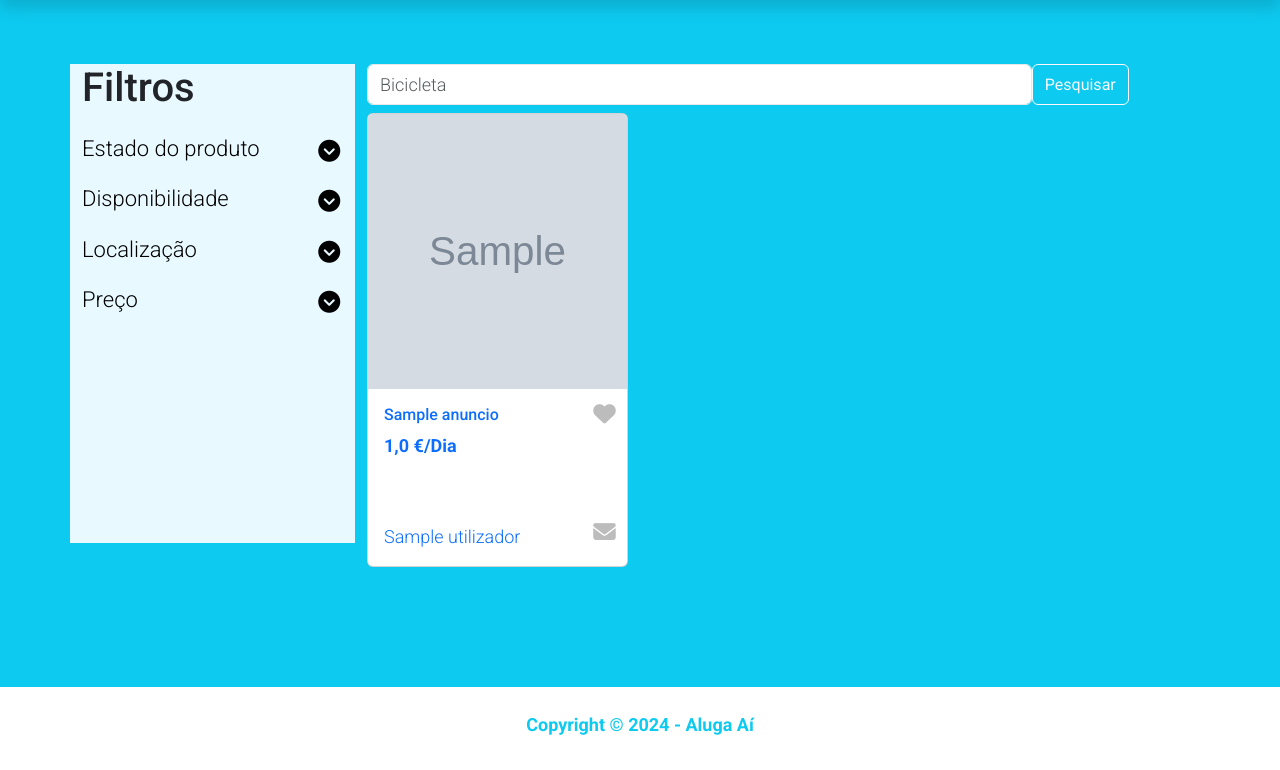
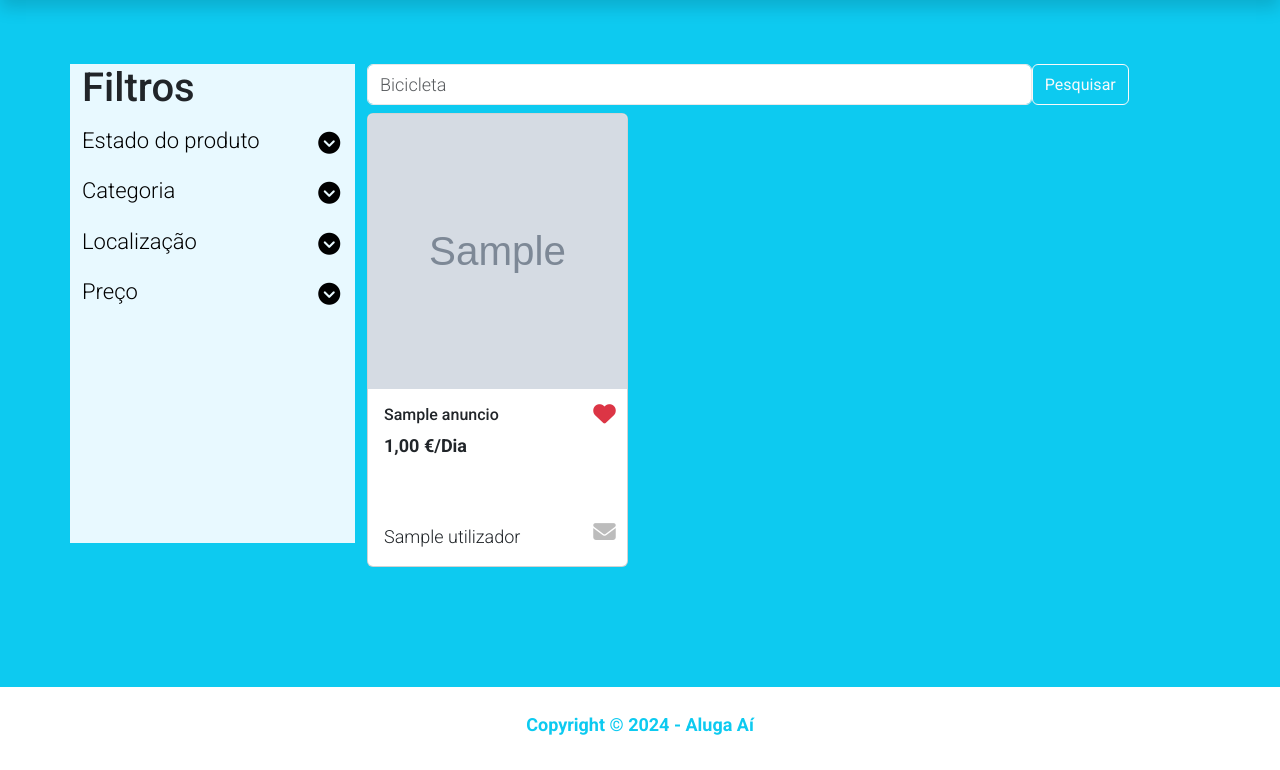
Before and after one commit to VascoCosta03/AlugaAi, a Django app: page /produtos/ in a window 1280 px wide. Shown: the part 109-879 px from the top of the page. Run offline with Django 4.2, Linux system fonts and the light colour scheme; tables that the repository leaves empty hold one stand-in row (values such as "Sample post"); grey boxes marked "Sample" are stand-in pictures; some libraries are stand-ins or nearby versions.

Commit message:
Filtros e favoritos

```diff
--- a/app/index/templates/base.html
+++ b/app/index/templates/base.html
@@ -3,6 +3,8 @@
 <head>
     <meta charset="UTF-8">
     <meta name="viewport" content="width=device-width, initial-scale=1.0">
+    <meta name="csrf-token" content="{{ csrf_token }}">
+
     <title>
         {% block titulo %}
         {% endblock titulo %}
--- a/app/index/templates/produtos.html
+++ b/app/index/templates/produtos.html
@@ -9,7 +9,20 @@ Aluga Ai - Produtos
     <div class="container py-5">
         <div class="row">
             <div class="col-lg-3 mb-5" style="background-color: rgb(232, 249, 255);">
-                <h1 class="font-weight-bold mb-4">Filtros</h1>
+                <h1 class="font-weight-bold mb-2">Filtros</h1>
+                <div class="container mb-2 row text-white">
+                    {% for filtro_nome, filtro_valor in filtros.items %}
+                    <div class="col-12 mb-1 text-white">
+                        <button class="rounded bg-primary btn text-white" onclick="removerFiltro('{{filtro_nome}}')">
+                            {% if filtro_valor|length > 20 %}
+                            {{ filtro_valor|slice:":20" }}...
+                            {% else %}
+                            {{ filtro_valor }}
+                            {% endif %}
+                            <i class="fa fa-close"></i></button>
+                    </div>
+                    {% endfor %}
+                </div>
                 <ul class="list-unstyled templatemo-accordion">
                     <li class="pb-3">
                         <a class="collapsed d-flex justify-content-between h3 text-decoration-none" href="#">
@@ -24,12 +37,15 @@ Aluga Ai - Produtos
                     </li>
                     <li class="pb-3">
                         <a class="collapsed d-flex justify-content-between h3 text-decoration-none" href="#">
-                            Disponibilidade
+                            Categoria
                             <i class="pull-right fa fa-fw fa-chevron-circle-down mt-1"></i>
                         </a>
                         <ul id="collapseTwo" class="collapse list-unstyled pl-3">
-                            <li><a class="text-decoration-none" href="#">Definir</a></li>
-                            <li><a class="text-decoration-none" href="#">Definir</a></li>
+                            {% for categoria in categorias %}
+                            <li><a class="text-decoration-none" href="#"
+                                    onclick="addFiltro('categoria', {{ categoria.id_categoria }})">
+                                    {{ categoria.categoria }}</a></li>
+                            {% endfor %}
                         </ul>
                     </li>
                     <li class="pb-3">
@@ -39,7 +55,9 @@ Aluga Ai - Produtos
                         </a>
                         <ul class="collapse show list-unstyled pl-3">
                             {% for localizacao in localizacoes %}
-                            <li><a class="text-decoration-none" href="#">{{ localizacao.localizacao }}</a></li>
+                            <li><a class="text-decoration-none" href="#"
+                                    onclick="addFiltro('localizacao', {{ localizacao.id_localizacao }})">
+                                    {{ localizacao.localizacao }}</a></li>
                             {% endfor %}
                         </ul>
                     </li>
@@ -72,27 +90,27 @@ Aluga Ai - Produtos
                     <div class="row text-dark">
                         {% for anuncio in anuncios %}
                         <div class="col-12 col-md-4 mb-4 h-50">
-                            <div class="card h-50 card-produto" value="1">
-                                <a href="{% url 'produto' anuncio.id_anuncio %}" style="text-decoration: none;">
+                            <div class="card h-50 card-produto produto-{{ anuncio.id_anuncio }}"
+                                onclick="window.location.href='{% url 'produto' anuncio.id_anuncio %}'">
                                 <img src="{{ anuncio.foto_url }}" class="card-img-top" alt="..." height="275" />
                                 <div class="card-body pb-0">
                                     <div class="row">
                                         <h6 class="text-decoration-none col-10">
                                             {{ anuncio.titulo }}
                                         </h6>
-                                            <i class="col-2 fa fa-heart mt-2 fa-lg text-muted"></i>
+                                        <i class="col-2 fa fa-heart mt-2 fa-lg {{ anuncio.get_color }}"
+                                            onclick="addFavorito(event, {{ anuncio.id_anuncio }})"></i>
                                     </div>
                                     <div class="row">
-                                            <p class="fw-bold">{{ anuncio.preco }} €/Dia</p>
+                                        <p class="fw-bold">{{ anuncio.preco|floatformat:2 }} €/Dia</p>
                                     </div>
                                     <div class="row mt-5">
                                         <p class="text-decoration-none col-10">
-                                                {{ anuncio.utilizador.nome}}
+                                            {{ anuncio.utilizador.nome }}
                                         </p>
                                         <i class="col-2 fa fa-envelope mt-2 fa-lg text-muted"></i>
                                     </div>
                                 </div>
-                                </a>
                             </div>
                         </div>
                         {% endfor %}
@@ -101,4 +119,5 @@ Aluga Ai - Produtos
             </div>
         </div>
 </section>
+
 {% endblock conteudo %}
--- a/app/index/templates/scripts.html
+++ b/app/index/templates/scripts.html
@@ -4,37 +4,22 @@
 
 <script src="https://cdnjs.cloudflare.com/ajax/libs/jquery/1.11.0/jquery.min.js"
     integrity="sha512-h9kKZlwV1xrIcr2LwAPZhjlkx+x62mNwuQK5PAu9d3D+JXMNlGx8akZbqpXvp0vA54rz+DrqYVrzUGDMhwKmwQ=="
-        crossorigin="anonymous"
-        referrerpolicy="no-referrer"></script>
+    crossorigin="anonymous" referrerpolicy="no-referrer"></script>
 
 <script src="https://cdnjs.cloudflare.com/ajax/libs/jquery-migrate/1.2.1/jquery-migrate.min.js"
     integrity="sha512-fDGBclS3HUysEBIKooKWFDEWWORoA20n60OwY7OSYgxGEew9s7NgDaPkj7gqQcVXnASPvZAiFW8DiytstdlGtQ=="
-        crossorigin="anonymous"
-        referrerpolicy="no-referrer"></script>
+    crossorigin="anonymous" referrerpolicy="no-referrer"></script>
 
 <script src="https://cdnjs.cloudflare.com/ajax/libs/bootstrap/5.3.3/js/bootstrap.min.js"
     integrity="sha512-ykZ1QQr0Jy/4ZkvKuqWn4iF3lqPZyij9iRv6sGqLRdTPkY69YX6+7wvVGmsdBbiIfN/8OdsI7HABjvEok6ZopQ=="
-        crossorigin="anonymous"
-        referrerpolicy="no-referrer"></script>
+    crossorigin="anonymous" referrerpolicy="no-referrer"></script>
 
 
 <script src="https://cdnjs.cloudflare.com/ajax/libs/slick-carousel/1.9.0/slick.min.js"
-        integrity="sha512-HGOnQO9+SP1V92SrtZfjqxxtLmVzqZpjFFekvzZVWoiASSQgSr4cw9Kqd2+l8Llp4Gm0G8GIFJ4ddwZilcdb8A==" crossorigin="anonymous"
-        referrerpolicy="no-referrer"></script>
+    integrity="sha512-HGOnQO9+SP1V92SrtZfjqxxtLmVzqZpjFFekvzZVWoiASSQgSr4cw9Kqd2+l8Llp4Gm0G8GIFJ4ddwZilcdb8A=="
+    crossorigin="anonymous" referrerpolicy="no-referrer"></script>
 
 <script>
-    $(document).ready(function() {
-    $('.fa-heart').on('click', function() {
-        $(this).toggleClass('text-muted text-danger');
-    });
-
-    $('.card-produto .card-body').on('click', function() {
-        window.location.href = 'produto.html';
-    })
-});
-
-
-
     $('#carousel-related-product').slick({
         infinite: true,
         arrows: false,
@@ -65,15 +50,58 @@
         ]
     });
 
-$(document).ready(function() {
+    function addFavorito(event, anuncioId) {
+        event.stopPropagation();
+        $.ajax({
+            url: "{% url 'add_favorito' %}",
+            type: "POST",
+            data: {
+                anuncio_id: anuncioId,
+                csrfmiddlewaretoken: '{{ csrf_token }}'
+            },
+            success: function (response) {
+                classProdutoFavorite = '.produto-' + anuncioId + ' .fa-heart';
+                $(classProdutoFavorite).removeClass('text-muted text-danger');
+                $(classProdutoFavorite).addClass(response.color);
+            },
+            error: function (xhr, errmsg, err) {
+                console.error("Erro ao adicionar aos favoritos: " + errmsg);
+            }
+        });
+    }
+
+    function addFiltro(guid, value) {
+        var url_atual = window.location.href;
+        if (url_atual.indexOf('?') == -1)
+            var novo_url = url_atual + '?' + guid + '=' + value;
+        else if (url_atual.indexOf(guid) == -1)
+            var novo_url = url_atual + '&' + guid + '=' + value;
+        else
+            var novo_url = url_atual.replace(new RegExp(guid + '=\\d+'), guid + '=' + value);
+
+        window.location.href = novo_url;
+    }
+
+    function removerFiltro(filtroNome) {
+        var url = new URL(window.location.href);
+        var params = new URLSearchParams(url.search);
+
+        // Remover o parâmetro de filtro da URL
+        params.delete(filtroNome);
+
+        // Redirecionar para a URL sem o filtro removido
+        window.location.href = url.pathname + '?' + params.toString();
+    }
+
+    $(document).ready(function () {
 
         // Accordion
         var all_panels = $('.templatemo-accordion > li > ul').hide();
 
-    $('.templatemo-accordion > li > a').click(function() {
+        $('.templatemo-accordion > li > a').click(function () {
             console.log('Hello world!');
-        var target =  $(this).next();
-        if(!target.hasClass('active')){
+            var target = $(this).next();
+            if (!target.hasClass('active')) {
                 all_panels.removeClass('active').slideUp();
                 target.addClass('active').slideDown();
             }
@@ -82,26 +110,26 @@ $(document).ready(function() {
         // End accordion
 
         // Product detail
-    $('.product-links-wap a').click(function(){
+        $('.product-links-wap a').click(function () {
             var this_src = $(this).children('img').attr('src');
-      $('#product-detail').attr('src',this_src);
+            $('#product-detail').attr('src', this_src);
             return false;
         });
-    $('#btn-minus').click(function(){
+        $('#btn-minus').click(function () {
             var val = $("#var-value").html();
-      val = (val=='1')?val:val-1;
+            val = (val == '1') ? val : val - 1;
             $("#var-value").html(val);
             $("#product-quanity").val(val);
             return false;
         });
-    $('#btn-plus').click(function(){
+        $('#btn-plus').click(function () {
             var val = $("#var-value").html();
             val++;
             $("#var-value").html(val);
             $("#product-quanity").val(val);
             return false;
         });
-    $('.btn-size').click(function(){
+        $('.btn-size').click(function () {
             var this_val = $(this).html();
             $("#product-size").val(this_val);
             $(".btn-size").removeClass('btn-secondary');
@@ -110,7 +138,5 @@ $(document).ready(function() {
             $(this).addClass('btn-secondary');
             return false;
         });
-    // End roduct detail
-
     });
 </script>
--- a/app/index/urls.py
+++ b/app/index/urls.py
@@ -15,4 +15,5 @@ urlpatterns = [
     path('about/', about, name='about'),
     path('message/', message, name='message'),
     path('adicionar/', adicionar, name='adicionar'),
+    path('add_favorito/', add_favorito, name='add_favorito'),
 ]
--- a/app/index/views.py
+++ b/app/index/views.py
@@ -1,16 +1,22 @@
 from django.contrib import messages
-from .models import Categoria, Anuncio, Localizacao
+from .models import Categoria, Anuncio, Localizacao, Utilizador, Favorito
 from django.contrib.auth import authenticate, login, logout
 from django.contrib.auth.forms import UserCreationForm, AuthenticationForm
 from django.shortcuts import render, redirect
 from django.contrib.auth.decorators import login_required
+from django.db.models import Count
+from django.http import JsonResponse
+from django.views.decorators.csrf import csrf_exempt
+import logging
 
+logger = logging.getLogger(__name__)
 
 # Create your views here.
 
 def index(request):
-    categorias_destaque = Categoria.objects.all().order_by('id_categoria')[:3]
-    anuncios_destaque = Anuncio.objects.all().filter(ativo=True).order_by('id_anuncio')[:3]
+    categorias_destaque = Categoria.objects.annotate(anuncio_count=Count('anuncio')).order_by('-anuncio_count')[:3]
+    #anuncios_destaque = Anuncio.objects.all().filter(ativo=True).order_by('id_anuncio')[:3]
+    anuncios_destaque = Anuncio.objects.annotate(alugado_count=Count('produtoalugado')).order_by('-alugado_count')[:3]
     context = {
         'categorias_destaque': categorias_destaque,
         'anuncios_destaque': anuncios_destaque
@@ -33,13 +39,60 @@ def produto(request, id):
 def produtos(request):
     categorias = Categoria.objects.all().order_by('id_categoria')
     localizacoes = Localizacao.objects.all().order_by('id_localizacao')
-    anuncios = Anuncio.objects.all().filter(ativo=True).order_by('id_anuncio')
+    anuncios = Anuncio.objects.filter(ativo=True).order_by('id_anuncio')
+    filters = {}
+
+    categoria_id = request.GET.get('categoria')
+    if categoria_id:
+        anuncios = anuncios.filter(categoria_id=categoria_id).order_by('id_anuncio')
+        filters['categoria'] = str(Categoria.objects.get(id_categoria=categoria_id))
+
+    localizacao_id = request.GET.get('localizacao')
+    if localizacao_id:
+        anuncios = anuncios.filter(localizacao_id=localizacao_id).order_by('id_anuncio')
+        filters['localizacao'] = str(Localizacao.objects.get(id_localizacao=localizacao_id))
+
     context = {
         'categorias': categorias,
         'localizacoes': localizacoes,
-        'anuncios': anuncios
+        'anuncios': anuncios,
+        'filtros': filters
     }
     return render(request, 'produtos.html', context)
+
+@csrf_exempt
+def add_favorito(request):
+    if request.method == "POST":
+        try:
+            anuncio_id = request.POST.get('anuncio_id')
+            if not anuncio_id:
+                return JsonResponse({"error": "Anúncio ID não fornecido"}, status=400)
+
+            try:
+                anuncio = Anuncio.objects.get(id_anuncio=anuncio_id)
+            except Anuncio.DoesNotExist:
+                return JsonResponse({"error": "Anúncio não encontrado"}, status=404)
+
+            # Substitua pelo id do utilizador apropriado
+            utilizador_id = 1
+            try:
+                utilizador = Utilizador.objects.get(id_utilizador=utilizador_id)
+            except Utilizador.DoesNotExist:
+                return JsonResponse({"error": "Utilizador não encontrado"}, status=404)
+
+            # Verificar se o favorito já existe
+            favorito, created = Favorito.objects.get_or_create(anuncio=anuncio, utilizador=utilizador)
+
+            if created:
+                return JsonResponse({"color": "text-danger"}, status=200)
+            else:
+                favorito.delete()
+                return JsonResponse({"color": "text-muted"}, status=200)
+        except Exception as e:
+            logger.error(f"Erro ao adicionar aos favoritos: {e}")
+            return JsonResponse({"error": "Erro interno do servidor"}, status=500)
+    return JsonResponse({"error": "Método não permitido"}, status=405)
+
 
 @login_required(login_url='index')
 def dashboard(request):
```
Also changed, not shown: app/index/models.py (+6 -1 lines), app/index/templates/index.html (+13 -9 lines), app/index/migrations/0012_alter_produtoalugado_anuncio.py (added). Lines whose indentation alone changed are shown as unchanged.
